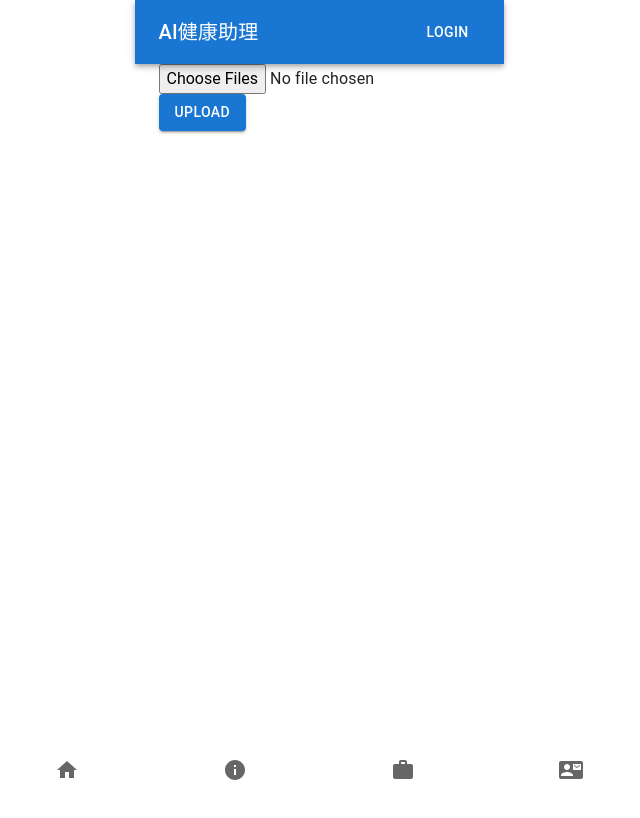
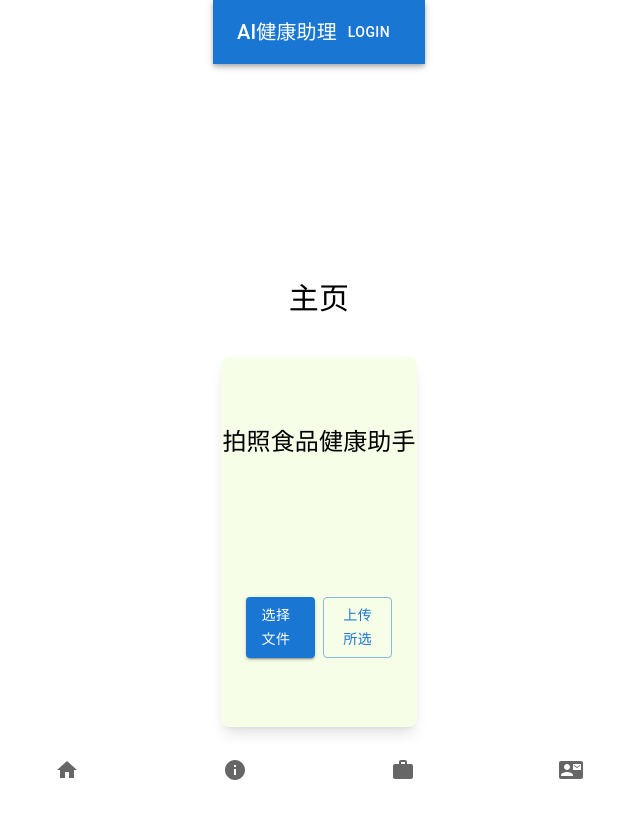
Before and after one commit to jacobavalanchel/react-food-frontend-azure, a React (Vite) app: page / in a window 1280 px wide. Shown: the top 818 px of the page, without its empty margins (321-961 px from the left). Built offline with nearby package versions, Linux system fonts and the light colour scheme.

Commit message:
feat(HomePage): init

```diff
--- a/src/HomePage.jsx
+++ b/src/HomePage.jsx
@@ -1,5 +1,6 @@
 import React, {useState} from 'react';
 import {Button, Container, TextField} from "@mui/material";
+import {FaStar} from "react-icons/fa";
 
 const HomePage = () => {
     const [uploadedFile, setUploadedFile] = useState(null);
@@ -22,8 +23,10 @@ const HomePage = () => {
 
             if (response.ok) {
                 console.log('File uploaded successfully');
+                setUploadResult(true);
             } else {
                 console.error('Failed to upload file');
+                setUploadResult(false);
             }
         } catch (error) {
             console.error('Error uploading file:', error);
@@ -36,22 +39,50 @@ const HomePage = () => {
     };
     return (
         <div>
-            <Container>
-                <div className="file-upload-container">
+                <div className="min-h-screen px-2 flex flex-col justify-center my-20">
+                    {/* heading */}
+                    <h1 className="font-semibold text-3xl text-center text-black">
+                        主页
+                    </h1>
+                    <div
+                        className="h-[370px] 2xl:h-[420px] text-black flex flex-col justify-around items-center rounded-lg shadow-lg mt-10 mb-20 cursor-pointer bg-lime-50 hover:bg-lime-100">
+                        {/*<div>*/}
+                        {/*    <img*/}
+                        {/*        src=""*/}
+                        {/*        alt="img"*/}
+                        {/*        className="h-56 2xl:h-64 rounded-t-xl w-full"*/}
+                        {/*    />*/}
+                        {/*</div>*/}
+                        <h2 className=" font-normal text-2xl text-center text-black">
+                            拍照食品健康助手
+                        </h2>
+                        <div className="w-3/4 flex flex-row gap-2 justify-center items-center">
+
+                            <Button
+                                variant="contained"
+                                component="label"
+                            >
+                                选择文件
                                 <input
+                                    hidden
                                     type="file"
                                     onChange={handleFileChange}
                                     accept="image/gif,image/jpeg,image/jpg,image/png"
                                     multiple
                                 />
+                            </Button>
+                            <Button
+                                variant="outlined"
+                                className="bg-lime-300 hover:bg-lime-400 active:bg-lime-500 text-black px-4 py-2 font-medium "
+                                onClick={handleUpload}
+                            >
+                                上传所选
+                            </Button>
+
+
                         </div>
-                <div>
-                    <Button variant="contained" color="primary" onClick={handleUpload}>
-                        Upload
-                    </Button>
                     </div>
-            </Container>
-
+                </div>
         </div>
     );
 };
```
Lines whose indentation alone changed are shown as unchanged.
